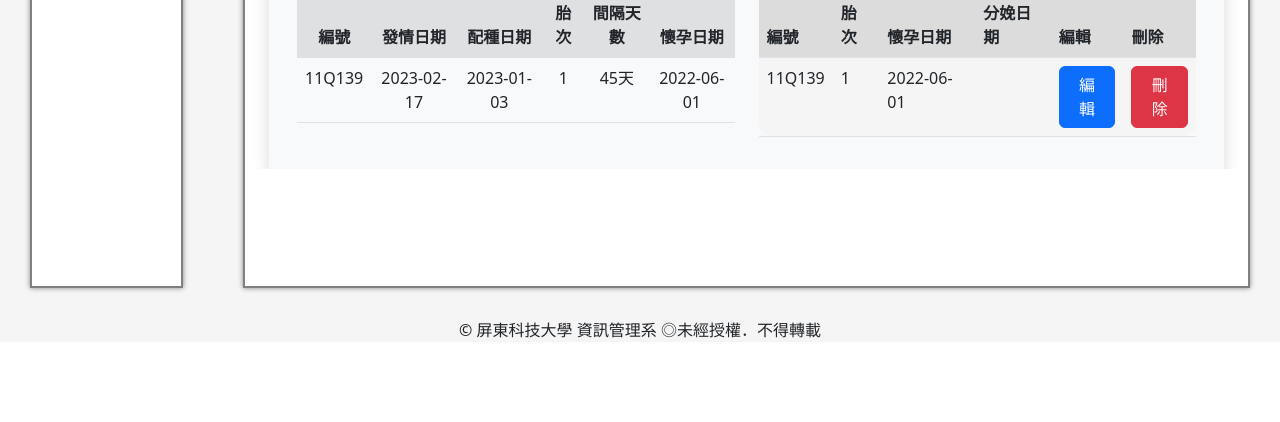
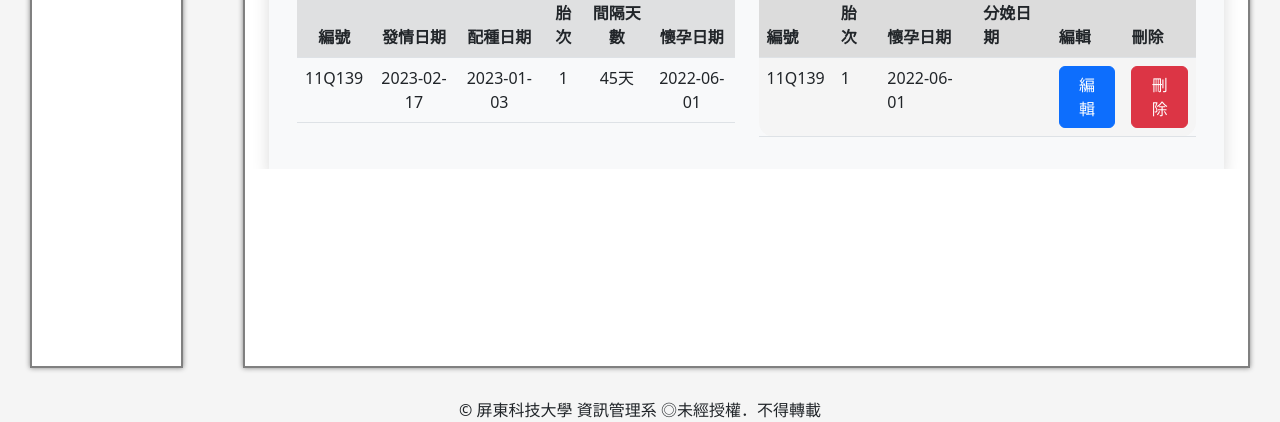
Before and after one commit to B10956004/CowMis, a PHP site: page /home.php in a window 1280 px wide. Shown: the part 756-1178 px from the top of the page. Before the commit the page ends 1094 px from the top, so only its background shows below. Run offline with PHP 8.4, Linux system fonts and the light colour scheme; a user stored in the database is signed in; data comes from the database, SQL or seed files in the repository; some libraries are stand-ins or nearby versions.

Commit message:
change iframe height

```diff
--- a/home.php
+++ b/home.php
@@ -168,14 +168,14 @@ require_once("SQLServer.php"); //注入SQL檔
         <!-------網頁內文---------->
         <div class="container-all " style="background-color:#F5F5F5">
             <div class="col-12 col-sm-2 ">
-                <div class="container-list" style="background-color:white;border:2px gray solid;height:110vh;margin: 30px;box-shadow: 0px 0px 5px  gray;">
+                <div class="container-list" style="background-color:white;border:2px gray solid;height:120vh;margin: 30px;box-shadow: 0px 0px 5px  gray;">
                     <center>
                         <iframe name="CowFrame" id="CowFrame" scrolling="no" src="fOverView/cowStates.php" style="display: block;border:none; width:100%; height:auto;"></iframe>
                     </center>
                 </div>
             </div>
             <div class="col-12 col-sm-10 " style="background-color:#F5F5F5; ">
-                <div class="container-list" style="background-color:white;border:2px gray solid;height:110vh;margin: 30px;box-shadow: 0px 0px 5px  gray;">
+                <div class="container-list" style="background-color:white;border:2px gray solid;height:120vh;margin: 30px;box-shadow: 0px 0px 5px  gray;">
                     <center>
                         <iframe name="frame" id="frame" scrolling="no" src="fOverView/overView.php" style="display: block;border:none; width:100%; height:auto;"></iframe>
                     </center>
```
